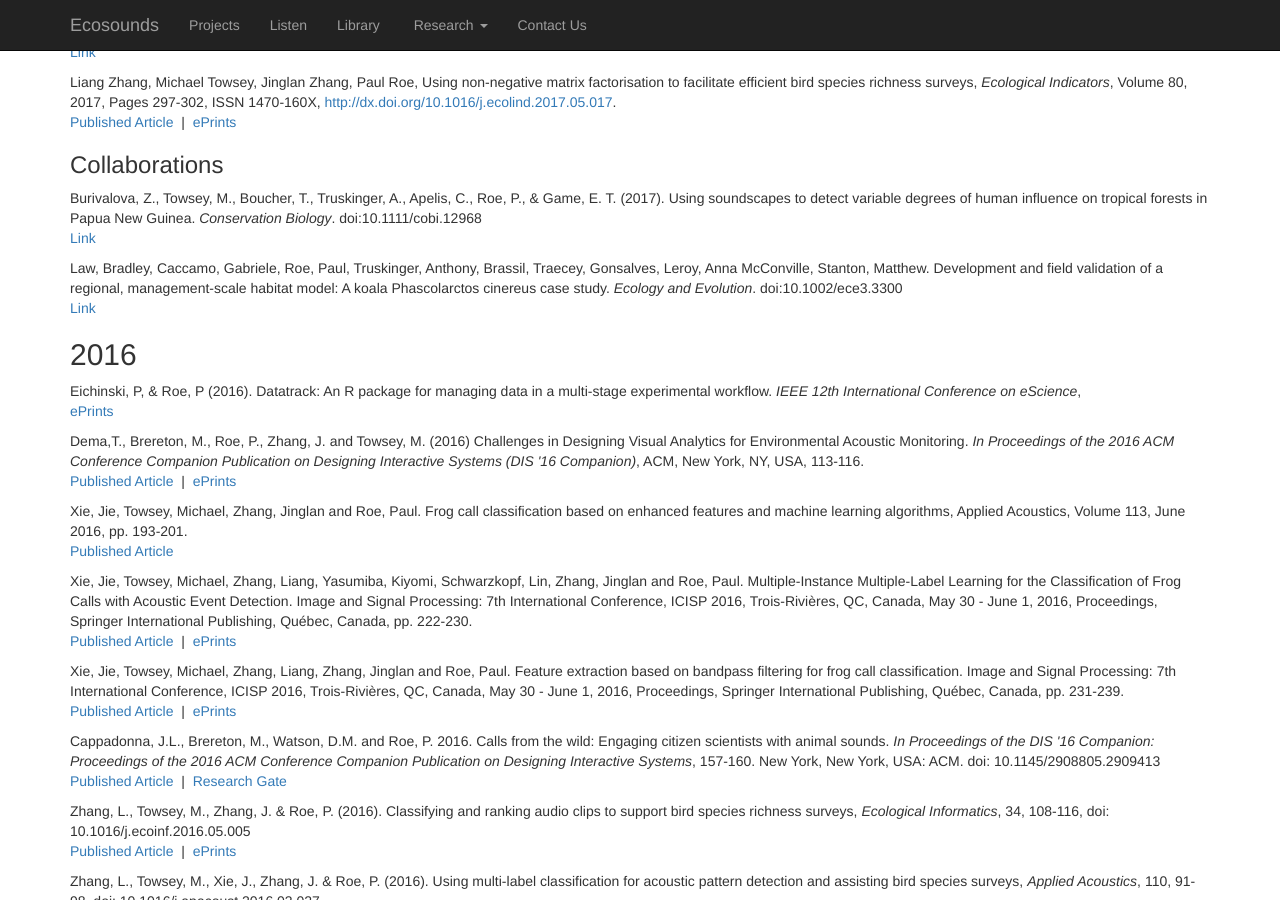
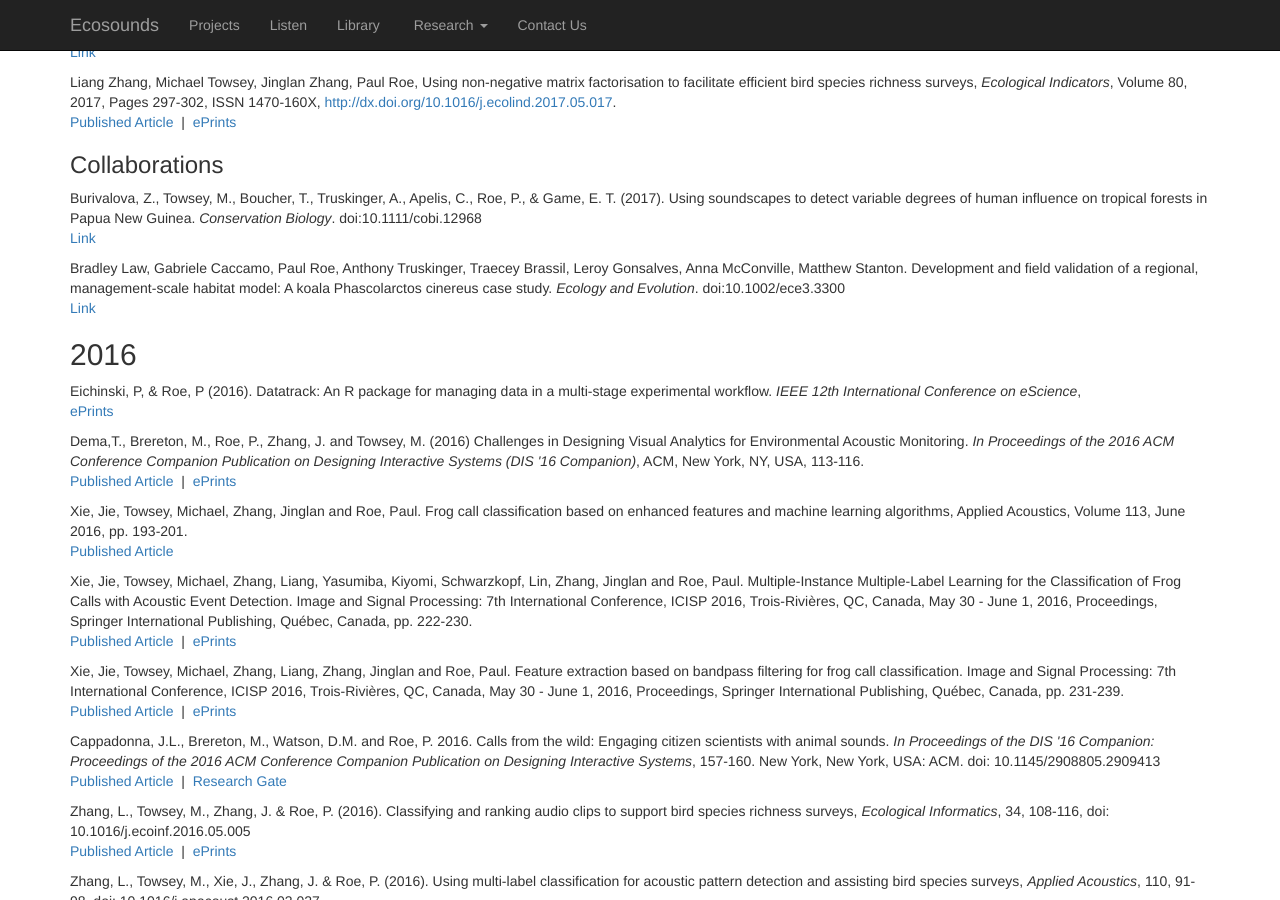
Before and after one commit to QutEcoacoustics/research-blog, a Jekyll site: the page built from publications/publications.html, in a window 1280 px wide and 900 px high, scrolled down 326 px. Built offline with Jekyll 4.4.1, drawn with Linux system fonts in a browser that asks for light colours; nearby versions of some CDN libraries.

Commit message:
Fixed mistakes in author names in publications.html

```diff
--- a/publications/publications.html
+++ b/publications/publications.html
@@ -49,10 +49,10 @@ title: Ecosounds | Publications
     </p>
 
     <p>
-        Law, Bradley, Caccamo, Gabriele, Roe, Paul, Truskinger, Anthony, Brassil, Traecey, Gonsalves, Leroy,
-	Anna McConville, Stanton, Matthew. Development and field validation of a regional, management-scale
+        Bradley Law, Gabriele Caccamo, Paul Roe, Anthony Truskinger, Traecey  Brassil, Leroy Gonsalves,
+        Anna McConville, Matthew Stanton. Development and field validation of a regional, management-scale
         habitat model: A koala Phascolarctos cinereus case study.
-	<i>Ecology and Evolution</i>. doi:10.1002/ece3.3300
+	    <i>Ecology and Evolution</i>. doi:10.1002/ece3.3300
         <br/>
         <a href="http://onlinelibrary.wiley.com/doi/10.1002/ece3.3300/abstract">Link</a>
     </p>
```
